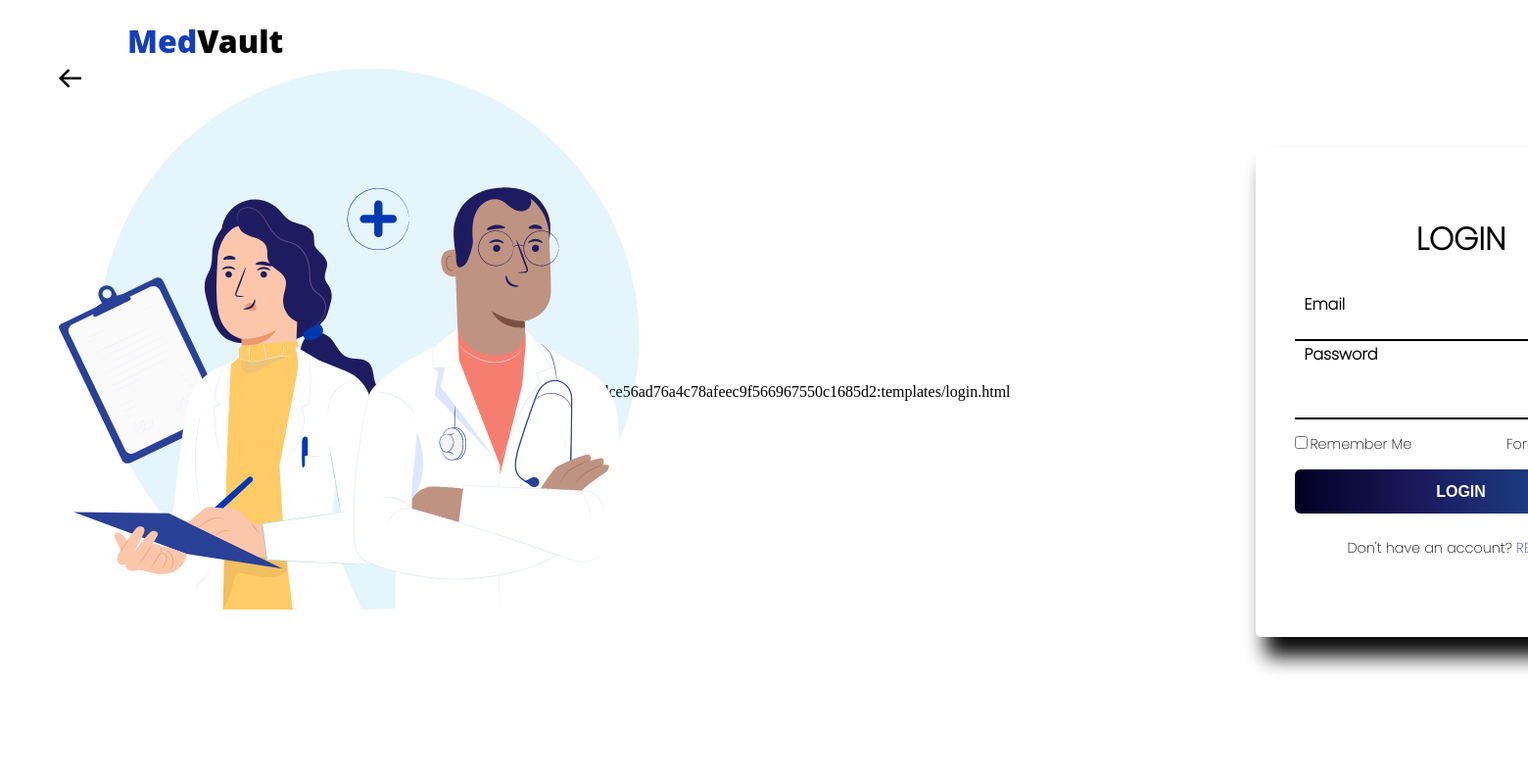
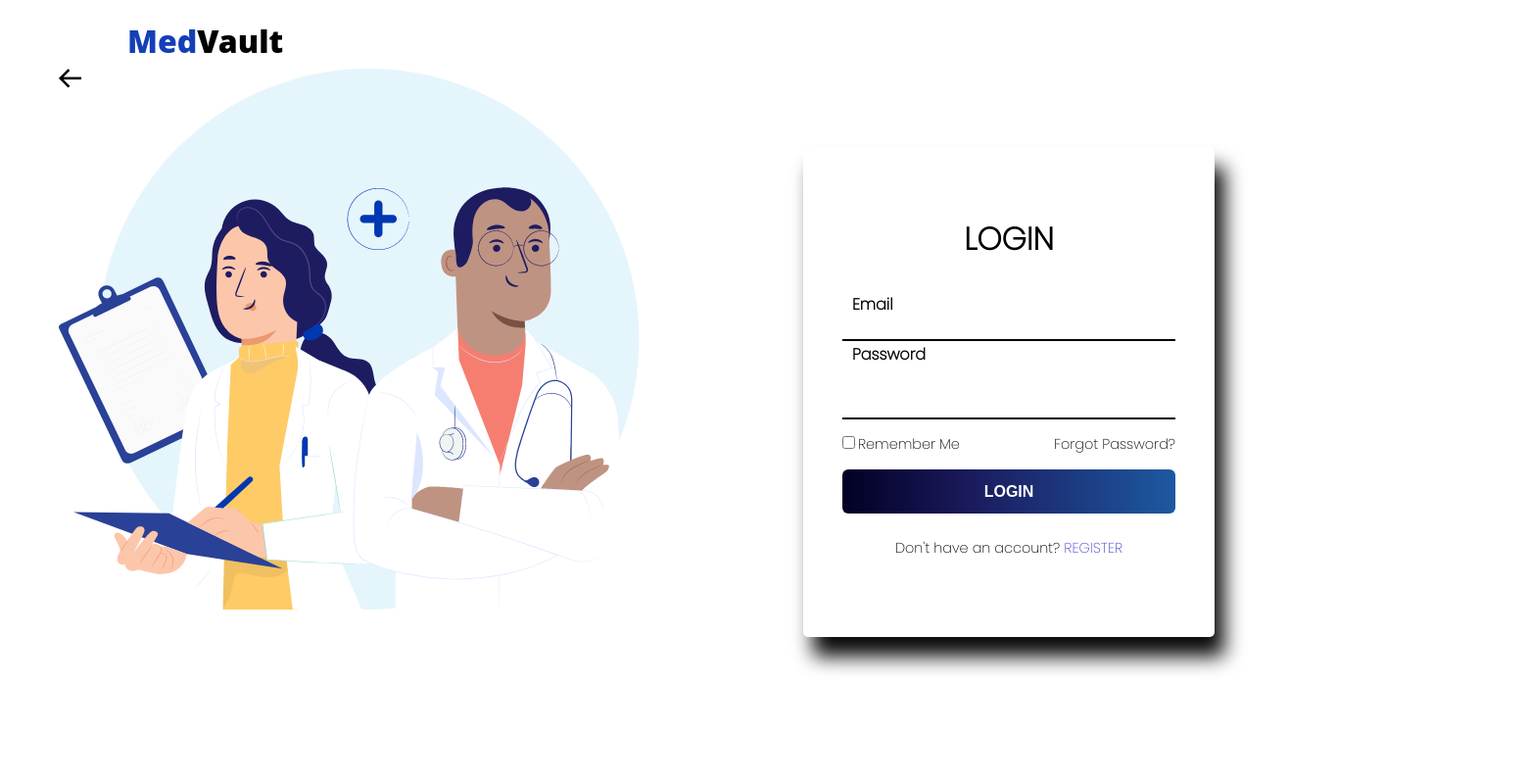
Before and after one commit to Kashyap1854/WEB3-51, a Flask app: page /login in a window 1560 px wide; the page is wider, and only the part inside the window is pictured. Shown: that part at 98% size. Run offline with Flask 3, Linux system fonts and the light colour scheme; parts of the project's set-up code (start-up, migrations or seed data) failed here and were passed over; some web fonts are replaced.

Commit message:
merging issues

```diff
--- a/templates/login.html
+++ b/templates/login.html
@@ -3,10 +3,7 @@
   <head>
     <meta charset="UTF-8" />
     <meta name="viewport" content="width=device-width, initial-scale=1.0" />
-    <link
-      rel="stylesheet"
-      href="../static/styles/login.css"
-    />
+    <link rel="stylesheet" href="../static/styles/login.css" />
     <link
       href="https://unpkg.com/boxicons@2.1.4/css/boxicons.min.css"
       rel="stylesheet"
@@ -15,12 +12,9 @@
   </head>
 
   <body>
-<<<<<<< HEAD:login_backend/templates/login.html
-=======
     <div class="logo-heading">
       <a><span>Med</span>Vault</a>
     </div>
->>>>>>> 27ddce56ad76a4c78afeec9f566967550c1685d2:templates/login.html
     {% if message %}
     <script>
       function alertUser() {
@@ -32,10 +26,7 @@
     {% endif %}
     <div class="curve"></div>
     <div class="imgbg">
-      <img
-        src="../static/styles/benefitimg.png"
-        class="img"
-      />
+      <img src="../static/styles/benefitimg.png" class="img" />
     </div>
 
     <a href="../templates/home.html"><i class="bx bx-arrow-back"></i></a>
```
Also changed, not shown: readme.md.
